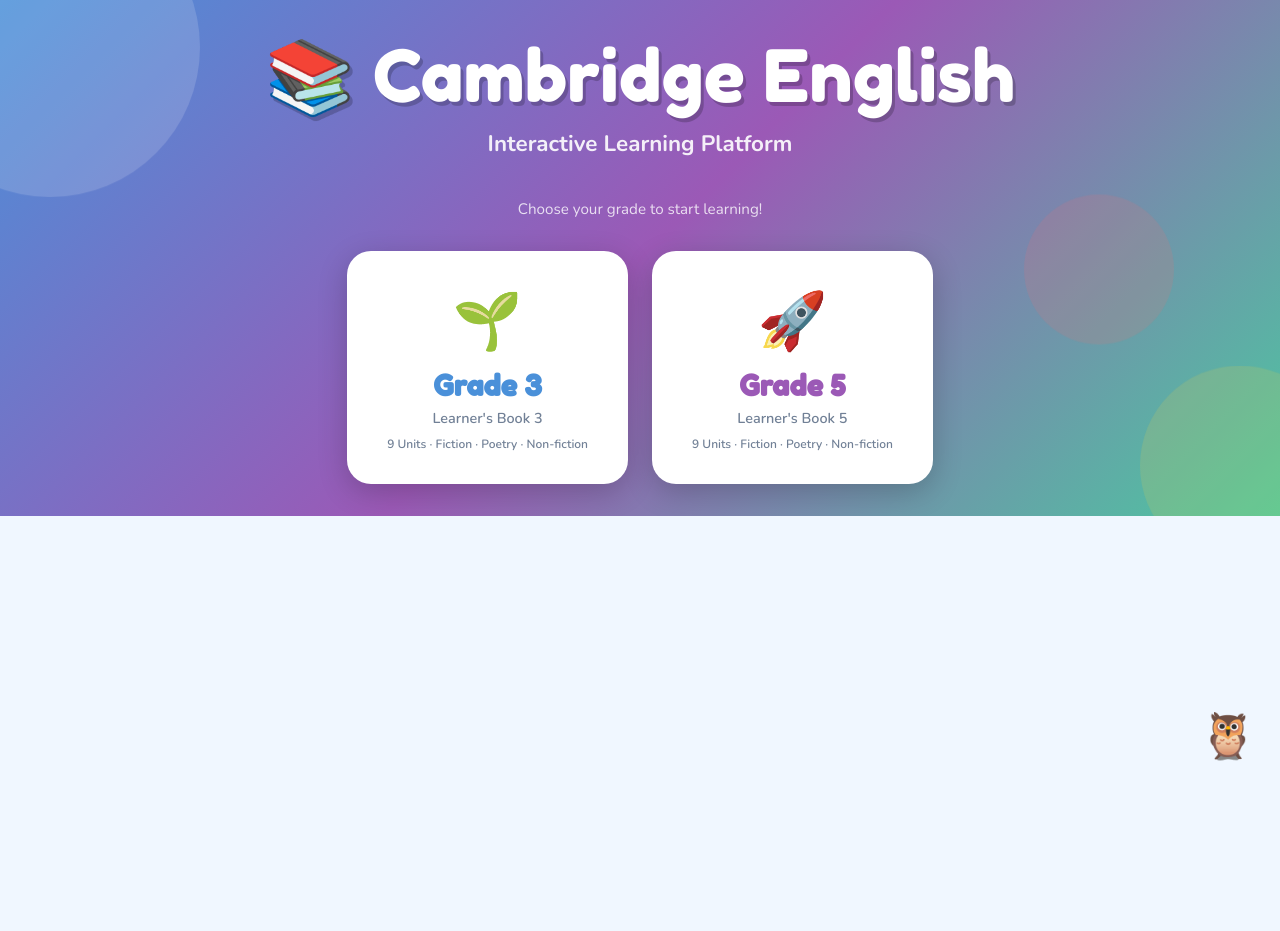
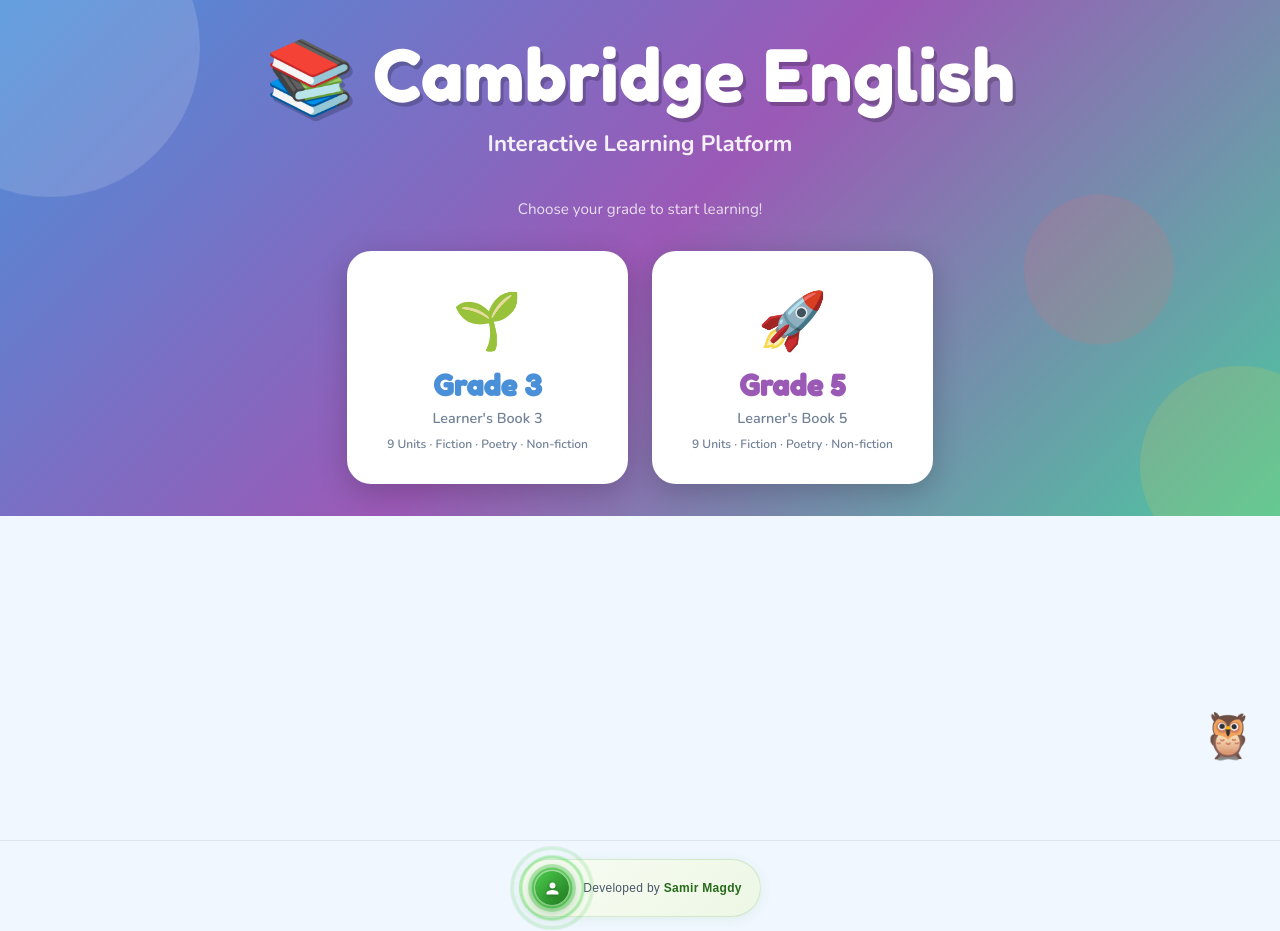
Before and after one commit to samermagdy1/english3.5, a plain HTML site: page index.html in a window 1280 px wide. Before the commit the page ends 800 px from the top, so only its background shows below. Drawn offline with nearby package versions, Linux system fonts and the light colour scheme.

Commit message:
Add footer section with styles and links

```diff
--- a/index.html
+++ b/index.html
@@ -2269,6 +2269,54 @@
       </div>
     </div>
   </div>
+
+
+
+
+<!-- ═══════════════════════════════════════ -->
+<!--           FOOTER — Samir Magdy          -->
+<!-- ═══════════════════════════════════════ -->
+<style>
+.samir-footer{text-align:center;padding:18px 0 14px;margin-top:40px;border-top:1px solid rgba(0,0,0,0.07);font-family:'Cairo',sans-serif;direction:ltr;user-select:none}
+.samir-footer .sf-inner{display:inline-flex;align-items:center;gap:9px;background:linear-gradient(135deg,#f8fdf4,#edf7e5);border:1px solid rgba(74,153,56,0.18);border-radius:50px;padding:6px 18px 6px 10px;box-shadow:0 2px 12px rgba(74,153,56,0.10);transition:box-shadow .3s,transform .3s}
+.samir-footer .sf-inner:hover{box-shadow:0 4px 20px rgba(74,153,56,0.22);transform:translateY(-1px)}
+.samir-footer .sf-text{font-size:12px;color:#4a5568;letter-spacing:.3px;font-weight:500}
+.samir-footer .sf-text strong{color:#276b19;font-weight:700}
+.samir-footer .sf-icon-wrap{position:relative;display:flex;align-items:center;justify-content:center;width:44px;height:44px;flex-shrink:0}
+.samir-footer .sf-pulse{position:absolute;border-radius:50%;background:transparent;border:2.5px solid #3dbe3d;animation:sf-pulse-ring 1.6s ease-out infinite}
+.samir-footer .sf-pulse:nth-child(1){width:44px;height:44px;animation-delay:0s}
+.samir-footer .sf-pulse:nth-child(2){width:44px;height:44px;animation-delay:0.55s}
+.samir-footer .sf-pulse:nth-child(3){width:44px;height:44px;animation-delay:1.1s}
+@keyframes sf-pulse-ring{
+  0%  {transform:scale(.65);opacity:1;border-color:#3dbe3d}
+  60% {opacity:.5;border-color:#7de87d}
+  100%{transform:scale(2);opacity:0;border-color:#3dbe3d}
+}
+.samir-footer .sf-icon-link{position:relative;z-index:2;display:flex;align-items:center;justify-content:center;width:34px;height:34px;border-radius:50%;background:linear-gradient(135deg,#4ecb4e,#1e7a1e);box-shadow:0 0 0 4px rgba(61,190,61,0.25),0 3px 10px rgba(30,122,30,0.5);text-decoration:none;transition:transform .25s,box-shadow .25s;animation:sf-icon-glow 1.6s ease-in-out infinite alternate}
+@keyframes sf-icon-glow{
+  0%  {box-shadow:0 0 0 4px rgba(61,190,61,0.2),0 3px 10px rgba(30,122,30,0.4)}
+  100%{box-shadow:0 0 0 7px rgba(61,190,61,0.35),0 4px 18px rgba(30,122,30,0.65)}
+}
+.samir-footer .sf-icon-link:hover{transform:scale(1.2) rotate(10deg);box-shadow:0 0 0 8px rgba(61,190,61,0.4),0 6px 22px rgba(30,122,30,0.7);animation:none}
+.samir-footer .sf-icon-link svg{width:15px;height:15px;fill:#fff;filter:drop-shadow(0 1px 2px rgba(0,0,0,0.3))}
+</style>
+
+<footer class="samir-footer">
+  <div class="sf-inner">
+    <div class="sf-icon-wrap">
+      <span class="sf-pulse"></span>
+      <span class="sf-pulse"></span>
+      <span class="sf-pulse"></span>
+      <a class="sf-icon-link" href="https://samermagdy1.github.io/C-V/" target="_blank" rel="noopener noreferrer" title="تواصل مع Samir Magdy">
+        <svg viewBox="0 0 24 24" xmlns="http://www.w3.org/2000/svg"><path d="M12 12c2.7 0 4.8-2.1 4.8-4.8S14.7 2.4 12 2.4 7.2 4.5 7.2 7.2 9.3 12 12 12zm0 2.4c-3.2 0-9.6 1.6-9.6 4.8v2.4h19.2v-2.4c0-3.2-6.4-4.8-9.6-4.8z"/></svg>
+      </a>
+    </div>
+    <span class="sf-text">Developed by <strong>Samir Magdy</strong></span>
+  </div>
+</footer>
+<!-- ═══════════════════════════════════════ -->
+<!-- ═══════════════════════════════════════ -->
+
 
   <script>
     // ============================================================
```
